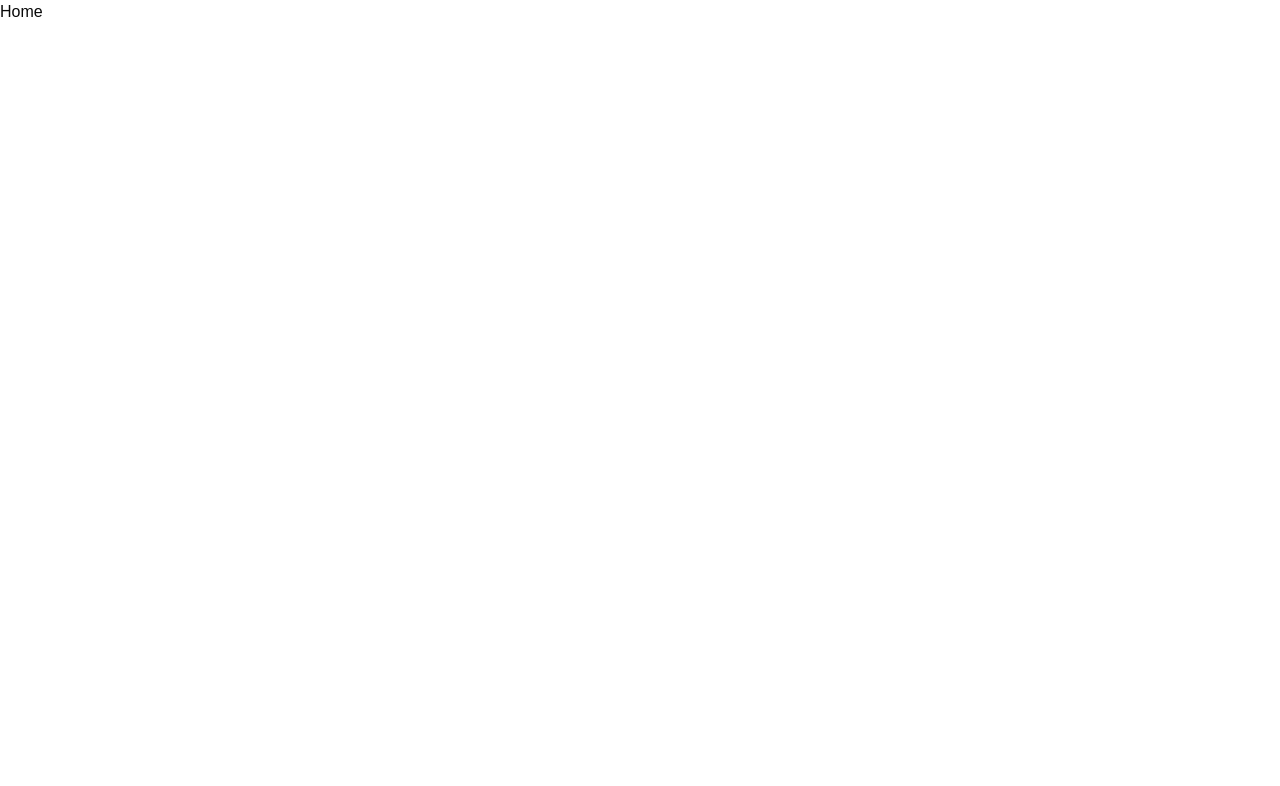
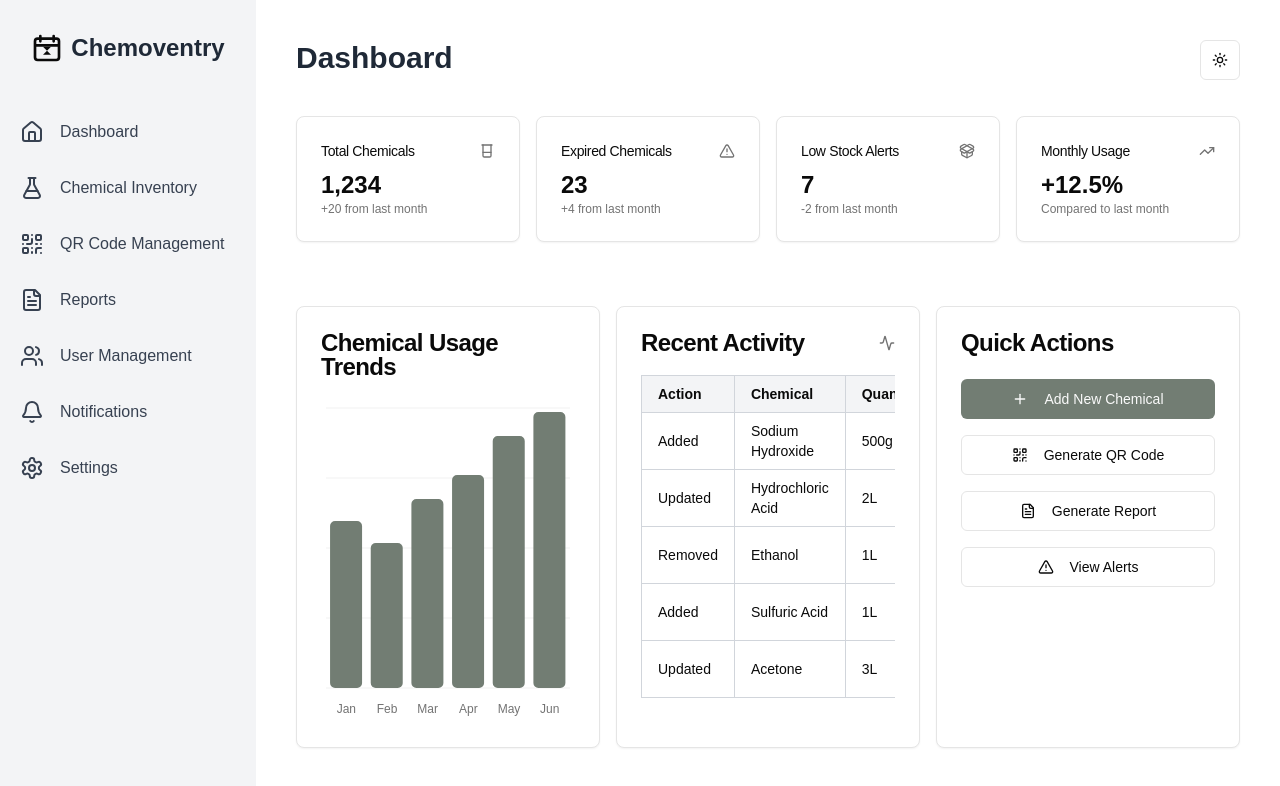
Before and after one commit to Cypher012/chemoventry, a Next.js app: page / in a window 1280 px wide. Shown: the top 786 px of the page. Built offline with nearby package versions, Linux system fonts and the light colour scheme.

Commit message:
Refactor Chemoventry app layout and dashboard components; remove old files and update sidebar navigation

```diff
--- a/app/chemoventry/layout.tsx
+++ /dev/null
@@ -1,20 +0,0 @@
-import React, { ReactNode } from 'react';
-import CustomSidebar from '@/components/dashboard/sidebar';
-import { ModeToggle } from '@/components/toggle-mode';
-
-const DashboardLayout = ({ children }: { children: ReactNode }) => {
-  return (
-    <div className="md:flex overflow-x-hidden">
-      <CustomSidebar />
-      <div className="md:hidden flex justify-end items-center  dark:bg-gray-900 bg-gray-100 w-full h-16">
-        <ModeToggle className="mr-5 dark:bg-gray-900" />
-      </div>
-      <div className="md:ml-64 p-4 md:p-10 w-full dark:bg-gray-800 min-h-screen">
-        <ModeToggle className="mr-5 dark:bg-gray-900 hidden md:flex md:absolute md:top-10 md:right-5" />
-        {children}
-      </div>
-    </div>
-  );
-};
-
-export default DashboardLayout;
--- a/app/chemoventry/page.tsx
+++ /dev/null
@@ -1,59 +0,0 @@
-import PageTitle from '@/components/pageTitle';
-import React from 'react';
-import { AlertTriangle, Beaker, PackageOpen, TrendingUp } from 'lucide-react';
-import DashboardHeader from '@/components/dashboard/dashboard-header';
-import { DashboardCharts } from '@/components/dashboard/dashboard-chart';
-import { RecentActivity } from '@/components/dashboard/recent-activity';
-import { QuickActions } from '@/components/dashboard/quick-actions';
-
-const cardData = [
-  {
-    title: 'Total Chemicals',
-    icon: <Beaker className="h-4 w-4 text-muted-foreground" />,
-    value: '1,234',
-    description: '+20 from last month',
-  },
-  {
-    title: 'Expired Chemicals',
-    icon: <AlertTriangle className="h-4 w-4 text-muted-foreground" />,
-    value: '23',
-    description: '+4 from last month',
-  },
-  {
-    title: 'Low Stock Alerts',
-    icon: <PackageOpen className="h-4 w-4 text-muted-foreground" />,
-    value: '7',
-    description: '-2 from last month',
-  },
-  {
-    title: 'Monthly Usage',
-    icon: <TrendingUp className="h-4 w-4 text-muted-foreground" />,
-    value: '+12.5%',
-    description: 'Compared to last month',
-  },
-];
-const Dashboard = () => {
-  return (
-    <>
-      <PageTitle title="Dashboard" classname="dark:text-gray-100" />
-      <div className="grid gap-4 md:grid-cols-2 lg:grid-cols-4">
-        {cardData.map((card, index) => (
-          <DashboardHeader
-            key={index}
-            title={card.title}
-            icon={card.icon}
-            value={card.value}
-            description={card.description}
-          />
-        ))}
-      </div>
-      <div className="mt-16 grid gap-4 grid-cols-1 lg:grid-cols-2 xl:grid-cols-3">
-        <DashboardCharts />
-        <RecentActivity />
-        <QuickActions />
-      </div>
-    </>
-  );
-};
-
-export default Dashboard;
--- a/app/layout.tsx
+++ b/app/layout.tsx
@@ -1,6 +1,9 @@
 import type { Metadata } from 'next';
 import { Geist, Geist_Mono } from 'next/font/google';
 import { ThemeProvider } from '@/components/theme-provider';
+import React from 'react';
+import CustomSidebar from '@/components/sidebar';
+import { ModeToggle } from '@/components/toggle-mode';
 import './globals.css';
 
 const geistSans = Geist({
@@ -34,7 +37,16 @@ export default function RootLayout({
           enableSystem
           disableTransitionOnChange
         >
-          {children}
+          <div className="md:flex overflow-x-hidden">
+            <CustomSidebar />
+            <div className="md:hidden flex justify-end items-center  dark:bg-gray-900 bg-gray-100 w-full h-16">
+              <ModeToggle className="mr-5 dark:bg-gray-900" />
+            </div>
+            <div className="md:ml-64 p-4 md:p-10 w-full dark:bg-gray-800 min-h-screen">
+              <ModeToggle className="mr-5 dark:bg-gray-900 hidden md:flex md:absolute md:top-10 md:right-5" />
+              {children}
+            </div>
+          </div>
         </ThemeProvider>
       </body>
     </html>
--- a/app/page.tsx
+++ b/app/page.tsx
@@ -1,7 +1,59 @@
+import PageTitle from '@/components/pageTitle';
 import React from 'react';
+import { AlertTriangle, Beaker, PackageOpen, TrendingUp } from 'lucide-react';
+import DashboardHeader from '@/components/dashboard/dashboard-header';
+import { DashboardCharts } from '@/components/dashboard/dashboard-chart';
+import { RecentActivity } from '@/components/dashboard/recent-activity';
+import { QuickActions } from '@/components/dashboard/quick-actions';
 
-const Home = () => {
-  return <div>Home</div>;
+const cardData = [
+  {
+    title: 'Total Chemicals',
+    icon: <Beaker className="h-4 w-4 text-muted-foreground" />,
+    value: '1,234',
+    description: '+20 from last month',
+  },
+  {
+    title: 'Expired Chemicals',
+    icon: <AlertTriangle className="h-4 w-4 text-muted-foreground" />,
+    value: '23',
+    description: '+4 from last month',
+  },
+  {
+    title: 'Low Stock Alerts',
+    icon: <PackageOpen className="h-4 w-4 text-muted-foreground" />,
+    value: '7',
+    description: '-2 from last month',
+  },
+  {
+    title: 'Monthly Usage',
+    icon: <TrendingUp className="h-4 w-4 text-muted-foreground" />,
+    value: '+12.5%',
+    description: 'Compared to last month',
+  },
+];
+const Dashboard = () => {
+  return (
+    <>
+      <PageTitle title="Dashboard" classname="dark:text-gray-100" />
+      <div className="grid gap-4 md:grid-cols-2 lg:grid-cols-4">
+        {cardData.map((card, index) => (
+          <DashboardHeader
+            key={index}
+            title={card.title}
+            icon={card.icon}
+            value={card.value}
+            description={card.description}
+          />
+        ))}
+      </div>
+      <div className="mt-16 grid gap-4 grid-cols-1 lg:grid-cols-2 xl:grid-cols-3">
+        <DashboardCharts />
+        <RecentActivity />
+        <QuickActions />
+      </div>
+    </>
+  );
 };
 
-export default Home;
+export default Dashboard;
--- a/components/dashboard/sidebar.tsx
+++ b/components/sidebar.tsx
@@ -24,17 +24,17 @@ import { MenuIcon } from 'lucide-react';
 import { useRouter } from 'next/navigation';
 
 const navItems = [
-  { href: '/chemoventry', label: 'Dashboard', icon: Home },
+  { href: '/', label: 'Dashboard', icon: Home },
   {
-    href: '/chemoventry/inventory',
+    href: '/inventory',
     label: 'Chemical Inventory',
     icon: FlaskConical,
   },
-  { href: '/chemoventry/qr-codes', label: 'QR Code Management', icon: QrCode },
-  { href: '/chemoventry/reports', label: 'Reports', icon: FileText },
-  { href: '/chemoventry/users', label: 'User Management', icon: Users },
-  { href: '/chemoventry/notifications', label: 'Notifications', icon: Bell },
-  { href: '/chemoventry/settings', label: 'Settings', icon: Settings },
+  { href: '/qr-codes', label: 'QR Code Management', icon: QrCode },
+  { href: '/reports', label: 'Reports', icon: FileText },
+  { href: '/users', label: 'User Management', icon: Users },
+  { href: '/notifications', label: 'Notifications', icon: Bell },
+  { href: '/settings', label: 'Settings', icon: Settings },
 ];
 
 const CustomSidebar = () => {
```
Also changed, not shown: app/inventory/page.tsx (renamed from app/chemoventry/inventory/page.tsx), app/notifications/page.tsx (renamed from app/chemoventry/notifications/page.tsx), app/prompt.mjs (renamed from app/chemoventry/prompt.mjs), app/qr-codes/page.tsx (renamed from app/chemoventry/qr-codes/page.tsx), app/reports/page.tsx (renamed from app/chemoventry/reports/page.tsx), app/settings/page.tsx (renamed from app/chemoventry/settings/page.tsx), app/users/page.tsx (renamed from app/chemoventry/users/page.tsx).
